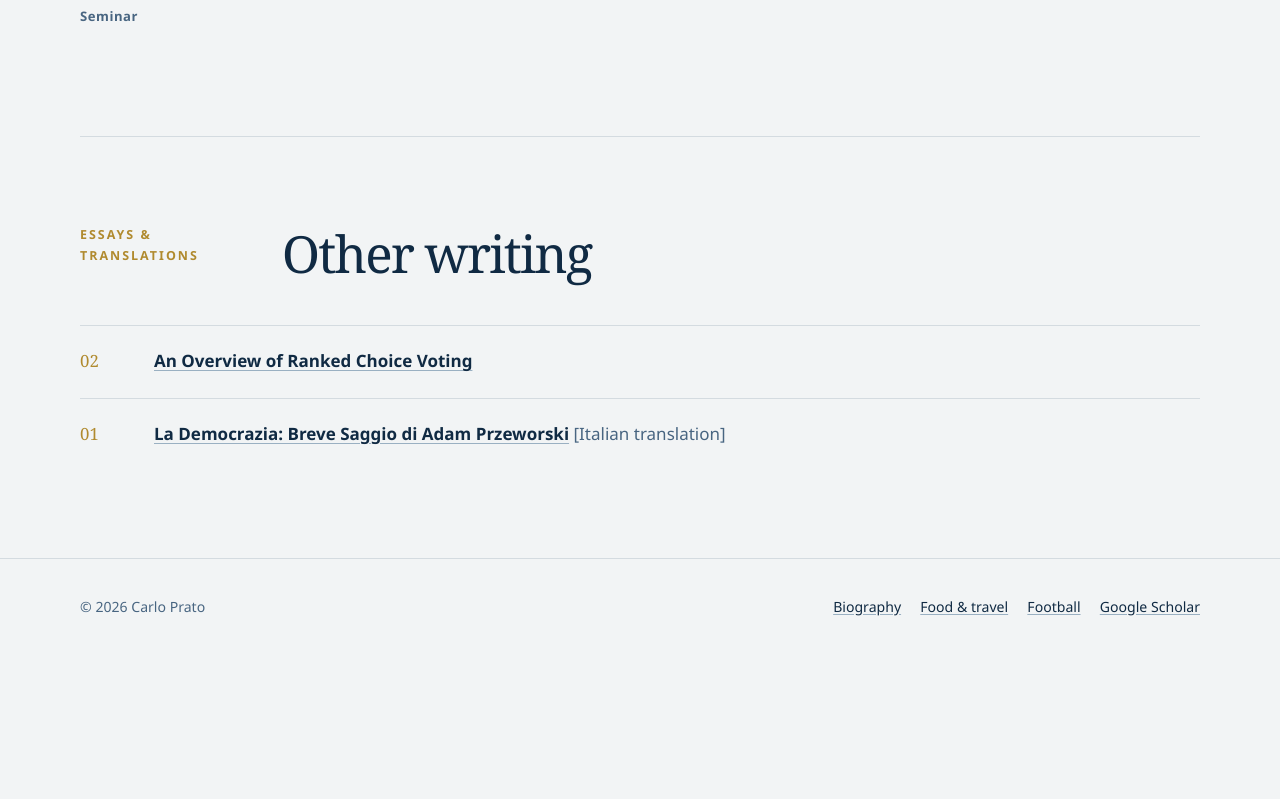
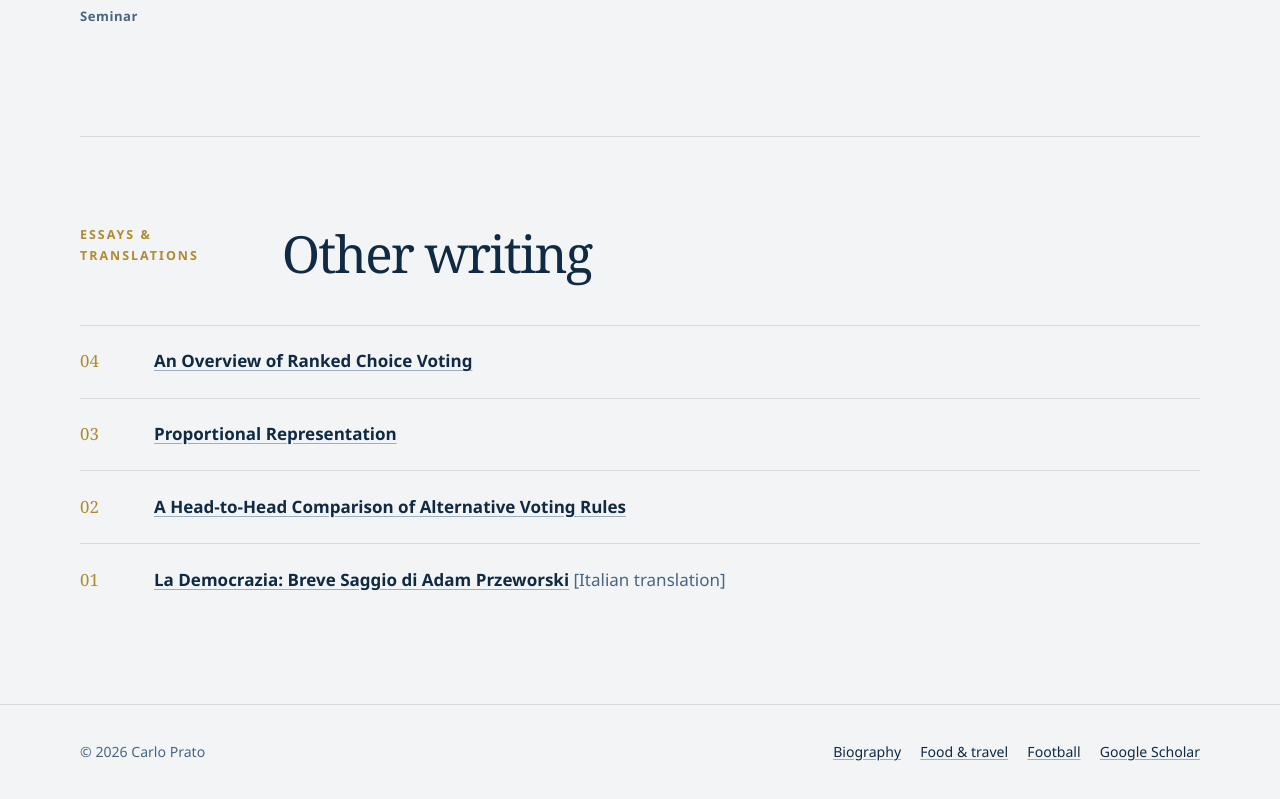
Before and after one commit to pratino82/carloprato.com, a Next.js app: page / in a window 1280 px wide. Shown: the part 4855-5654 px from the top of the page. Before the commit the page ends 5508 px from the top, so only its background shows below. Built offline with nearby package versions, Linux system fonts and the light colour scheme.

Commit message:
Expand other writing links

```diff
--- a/app/page.tsx
+++ b/app/page.tsx
@@ -64,7 +64,9 @@ export default function Home() {
             <div><h2>Other writing</h2></div>
           </div>
           <ol className="publication-list">
-            <li data-number="02"><p><RichText html={academic.otherWriting.html} /></p></li>
+            <li data-number="04"><p><RichText html={academic.otherWriting.html} /></p></li>
+            <li data-number="03"><p><a href="https://effectivegov.uchicago.edu/primers/proportional-representation" target="_blank" rel="noopener">Proportional Representation</a></p></li>
+            <li data-number="02"><p><a href="https://www.mathematica.org/publications/a-head-to-head-comparison-of-alternative-voting-rules" target="_blank" rel="noopener">A Head-to-Head Comparison of Alternative Voting Rules</a></p></li>
             <li data-number="01"><p><a href="https://www.dropbox.com/scl/fi/04b5k0vj4up01k35a294u/Adam-S.pdf?rlkey=sh51sp9398obv63gintt4ourj&dl=0" target="_blank" rel="noopener">La Democrazia: Breve Saggio di Adam Przeworski</a> <span className="item-note">[Italian translation]</span></p></li>
           </ol>
         </section>
--- a/data/site-content.json
+++ b/data/site-content.json
@@ -28,7 +28,7 @@
     ],
     "intro": "Welcome to my website. I am an Associate Professor in the Department of Political Science at Columbia University, where I also serve as Deputy Chair. I received a PhD in Economics from Northwestern University in 2012, which makes me an immigrant in two ways. Between 2012 and 2016, I was an Assistant Professor in the School of Foreign Service at Georgetown University. I also held positions at Princeton University and Stanford University. In my research, I study how electoral and legislative institutions shape governance.",
     "otherWriting": {
-      "html": "<a target=\"_blank\" rel=\"noopener\" href=\"https://www.dropbox.com/s/uy0nw1ly3ya8c72/ABNY_Final.pdf?dl=0\" target=\"_blank\" rel=\"noopener\">An Overview of Ranked Choice Voting</a>",
+      "html": "<a target=\"_blank\" rel=\"noopener\" href=\"https://www.dropbox.com/scl/fi/9a3p2vbjetm7wi1kekxg1/ABNY_Final.pdf?rlkey=fmnilnqb9xn31t348udykblte&amp;dl=0\">An Overview of Ranked Choice Voting</a>",
       "text": "An Overview of Ranked Choice Voting"
     },
     "publications": [
```
